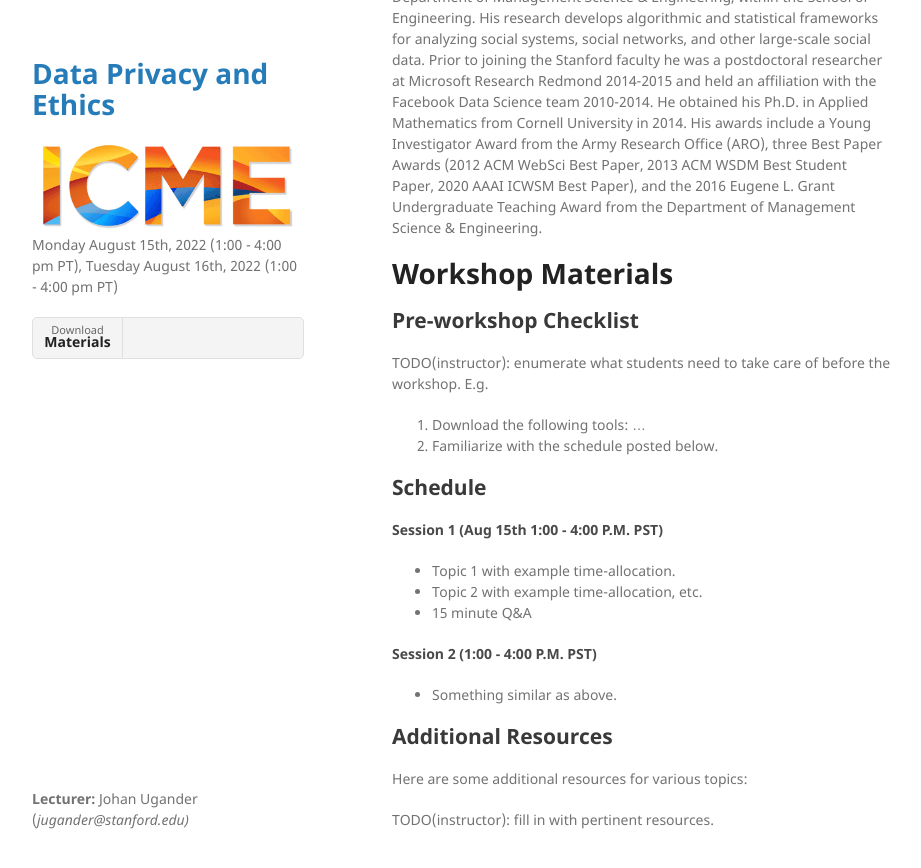
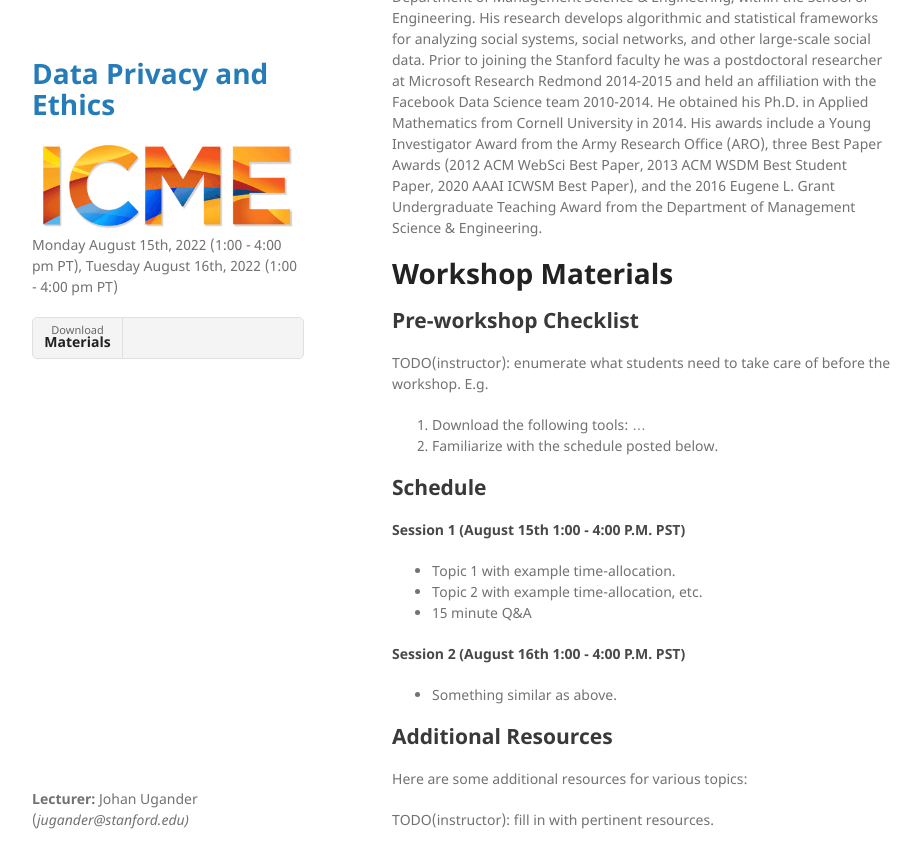
Before and after one commit to jenniferzyy/data-privacy-ethics, a Jekyll site: the page built from index.md, in a window 1280 px wide and 900 px high, scrolled down 697 px. Shown: the top 868 px of the window, without its empty margins (178-1099 px from the left). Built offline with Jekyll 4.4.1, drawn with Linux system fonts in a browser that asks for light colours; our own code applies the rules of GitHub Pages for plain Markdown files.

Commit message:
schedule format

```diff
--- a/index.md
+++ b/index.md
@@ -20,12 +20,12 @@ workshop. E.g.
 2. Familiarize with the schedule posted below.
 
 ## Schedule
-#### Session 1 (Aug 15th 1:00 - 4:00 P.M. PST)
+#### Session 1 (August 15th 1:00 - 4:00 P.M. PST)
   - Topic 1 with example time-allocation.
   - Topic 2 with example time-allocation, etc.
   - 15 minute Q&A
 
-#### Session 2 (1:00 - 4:00 P.M. PST)
+#### Session 2 (August 16th 1:00 - 4:00 P.M. PST)
   - Something similar as above.
 
 ## Additional Resources
```
